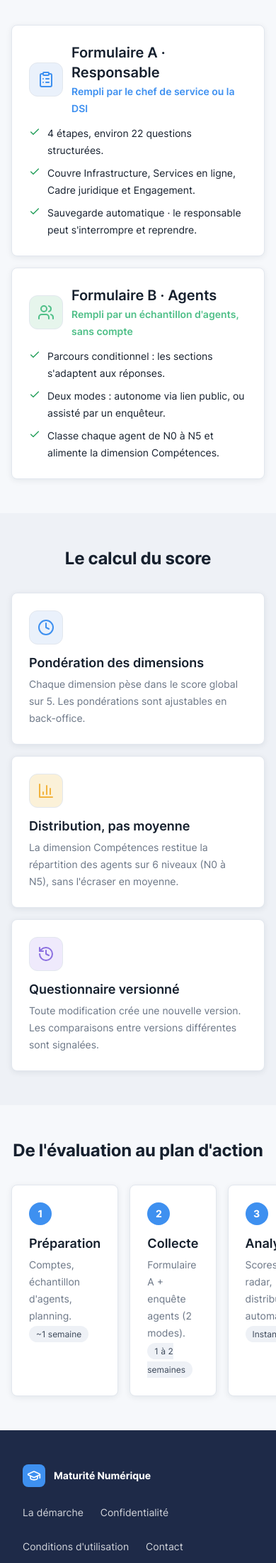
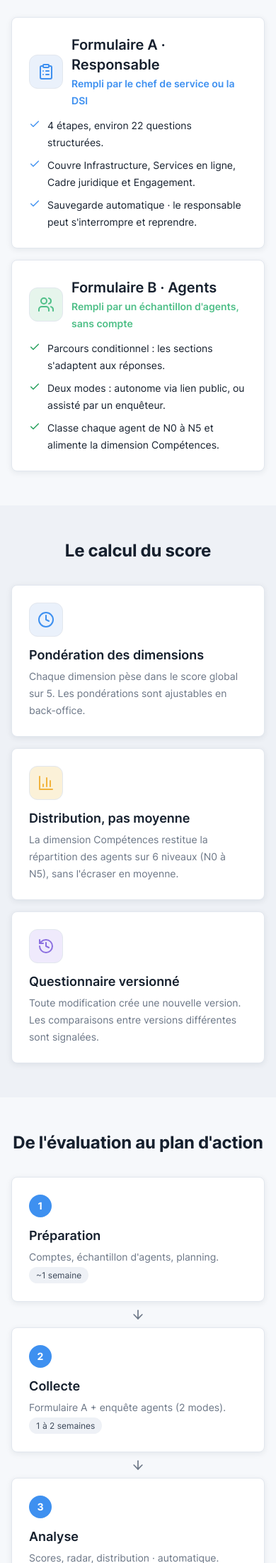
Before and after one commit to feliciadesouza/maturite_numerique, a Django app: page /demarche/ in a window 390 px wide; the page is wider, and only the part inside the window is pictured. Shown: the part 600-2802 px from the top of that part at 71% size. Run offline with Django 5.2, Linux system fonts and the light colour scheme.

Commit message:
feat(maquette): page "La demarche" + bandeau alignes sur la maquette
Verification page par page vs maquette Figma - page /demarche/.

- Bandeau d'en-tete (_page_banner, toutes les pages vitrine) :
  - titre agrandi (2.4rem, 1.9rem en mobile) ;
  - decor de droite refait : polygone irregulier filaire avec rayons
    vers le centre et noeuds aux sommets (allure "graphe/reseau"),
    + grand arc de cercle en filigrane en bas a gauche.
- /demarche/ - "Deux formulaires" : les puces a coche prennent la
  couleur de la carte (bleu pour Formulaire A, vert pour Formulaire B)
  au lieu de tout vert.
- /demarche/ - "De l'evaluation au plan d'action" : les 4 etapes sont
  reliees par des fleches (.steps-flow + .step-arrow), passage en
  colonne avec fleches pivotees en dessous de 900px.

```diff
--- a/maturite_numerique/core/static/css/public.css
+++ b/maturite_numerique/core/static/css/public.css
@@ -90,7 +90,17 @@
 
 .checklist { list-style: none; padding: 0; display: flex; flex-direction: column; gap: var(--sp-2); }
 .checklist li { display: flex; gap: 10px; align-items: flex-start; font-size: var(--fs-sm); }
-.checklist li .icon { color: var(--green-500); margin-top: 2px; }
+.checklist li .icon { color: var(--green-500); margin-top: 2px; flex: none; }
+.checklist--primary li .icon { color: var(--primary); }
+
+/* Frise des étapes (démarche) : cartes reliées par des flèches */
+.steps-flow { display: flex; align-items: stretch; gap: var(--sp-2); }
+.steps-flow .mini-card { flex: 1; }
+.steps-flow .step-arrow { flex: none; display: flex; align-items: center; color: var(--text-muted); }
+@media (max-width: 900px) {
+  .steps-flow { flex-direction: column; }
+  .steps-flow .step-arrow { align-self: center; transform: rotate(90deg); }
+}
 
 .cta-band { display: flex; align-items: center; gap: var(--sp-6); flex-wrap: wrap;
   border-radius: var(--r-card); padding: var(--sp-6) var(--sp-8); }
@@ -110,8 +120,9 @@
 .page-banner__decor { position: absolute; inset: 0; width: 100%; height: 100%; pointer-events: none; }
 .page-banner .inner { position: relative; z-index: 1; max-width: 1080px; margin: 0 auto; text-align: center; }
 .page-banner .eyebrow { color: var(--blue-300); display: block; margin-bottom: var(--sp-2); }
-.page-banner h1 { color: #fff; }
+.page-banner h1 { color: #fff; font-size: 2.4rem; line-height: 1.2; }
 .page-banner p { color: rgba(255,255,255,0.75); margin-top: var(--sp-3); max-width: 52ch; margin-inline: auto; }
+@media (max-width: 640px) { .page-banner h1 { font-size: 1.9rem; } }
 
 /* Documents légaux */
 .legal-doc { max-width: 760px; margin: 0 auto; }
--- a/maturite_numerique/core/templates/components/_page_banner.html
+++ b/maturite_numerique/core/templates/components/_page_banner.html
@@ -1,19 +1,29 @@
 {% comment %} Bandeau navy d'en-tête. Params : eyebrow, titre, sous_titre {% endcomment %}
 <section class="page-banner">
-  <svg class="page-banner__decor" viewBox="0 0 1440 320" preserveAspectRatio="xMidYMid slice"
+  <svg class="page-banner__decor" viewBox="0 0 1440 340" preserveAspectRatio="xMidYMid slice"
        aria-hidden="true" focusable="false">
     <defs>
       <pattern id="pb-dots" width="26" height="26" patternUnits="userSpaceOnUse">
         <circle cx="2" cy="2" r="2" fill="rgba(255,255,255,0.14)"/>
       </pattern>
     </defs>
-    <rect x="64" y="30" width="224" height="160" fill="url(#pb-dots)"/>
-    <polygon points="1300,36 1414,120 1370,252 1230,252 1186,120"
-             fill="none" stroke="rgba(255,255,255,0.13)" stroke-width="1.5"/>
-    <polygon points="1300,94 1374,148 1345,234 1255,234 1226,148"
-             fill="none" stroke="rgba(255,255,255,0.08)" stroke-width="1.5"/>
-    <circle cx="338" cy="120" r="6" fill="#3E90F0"/>
-    <circle cx="1150" cy="222" r="6" fill="#F2B33D"/>
+    <rect x="58" y="22" width="234" height="176" fill="url(#pb-dots)"/>
+    <circle cx="70" cy="340" r="160" fill="none" stroke="rgba(255,255,255,0.06)" stroke-width="1.5"/>
+    <g stroke="rgba(255,255,255,0.14)" stroke-width="1.5" fill="none">
+      <polygon points="1300,26 1424,132 1382,286 1206,252 1152,110"/>
+      <polygon points="1300,96 1368,154 1345,238 1249,220 1219,142"/>
+      <line x1="1300" y1="150" x2="1300" y2="26"/>
+      <line x1="1300" y1="150" x2="1424" y2="132"/>
+      <line x1="1300" y1="150" x2="1382" y2="286"/>
+      <line x1="1300" y1="150" x2="1206" y2="252"/>
+      <line x1="1300" y1="150" x2="1152" y2="110"/>
+    </g>
+    <g fill="rgba(255,255,255,0.45)">
+      <circle cx="1300" cy="26" r="4"/><circle cx="1424" cy="132" r="4"/>
+      <circle cx="1382" cy="286" r="4"/><circle cx="1206" cy="252" r="4"/><circle cx="1152" cy="110" r="4"/>
+    </g>
+    <circle cx="352" cy="118" r="6" fill="#3E90F0"/>
+    <circle cx="1150" cy="238" r="6" fill="#F2B33D"/>
   </svg>
   <div class="inner">
     <span class="eyebrow">{{ eyebrow }}</span>
--- a/maturite_numerique/core/templates/public/demarche.html
+++ b/maturite_numerique/core/templates/public/demarche.html
@@ -15,7 +15,7 @@
           <div><h3>Formulaire A · Responsable</h3>
             <span class="text-sm" style="color:var(--primary);font-weight:600;">Rempli par le chef de service ou la DSI</span></div>
         </div>
-        <ul class="checklist">
+        <ul class="checklist checklist--primary">
           <li>{% include "components/_icon.html" with name="check" cls="icon--sm" %}<span>4 étapes, environ 22 questions structurées.</span></li>
           <li>{% include "components/_icon.html" with name="check" cls="icon--sm" %}<span>Couvre Infrastructure, Services en ligne, Cadre juridique et Engagement.</span></li>
           <li>{% include "components/_icon.html" with name="check" cls="icon--sm" %}<span>Sauvegarde automatique · le responsable peut s'interrompre et reprendre.</span></li>
@@ -63,13 +63,16 @@
 <section class="public-section">
   <div class="public-container">
     <h2 style="text-align:center;margin-bottom:var(--sp-8);">De l'évaluation au plan d'action</h2>
-    <div class="card-grid" style="grid-template-columns:repeat(4,1fr);">
+    <div class="steps-flow">
       <div class="card mini-card"><div class="step-num">1</div><h3>Préparation</h3>
         <p>Comptes, échantillon d'agents, planning.</p><span class="tag-chip">~1 semaine</span></div>
+      <span class="step-arrow" aria-hidden="true">{% include "components/_icon.html" with name="arrow-right" %}</span>
       <div class="card mini-card"><div class="step-num">2</div><h3>Collecte</h3>
         <p>Formulaire A + enquête agents (2 modes).</p><span class="tag-chip">1 à 2 semaines</span></div>
+      <span class="step-arrow" aria-hidden="true">{% include "components/_icon.html" with name="arrow-right" %}</span>
       <div class="card mini-card"><div class="step-num">3</div><h3>Analyse</h3>
         <p>Scores, radar, distribution · automatique.</p><span class="tag-chip">Instantané</span></div>
+      <span class="step-arrow" aria-hidden="true">{% include "components/_icon.html" with name="arrow-right" %}</span>
       <div class="card mini-card"><div class="step-num">4</div><h3>Restitution</h3>
         <p>Rapport, recommandations, comparaison.</p><span class="tag-chip">Comité de décision</span></div>
     </div>
```
